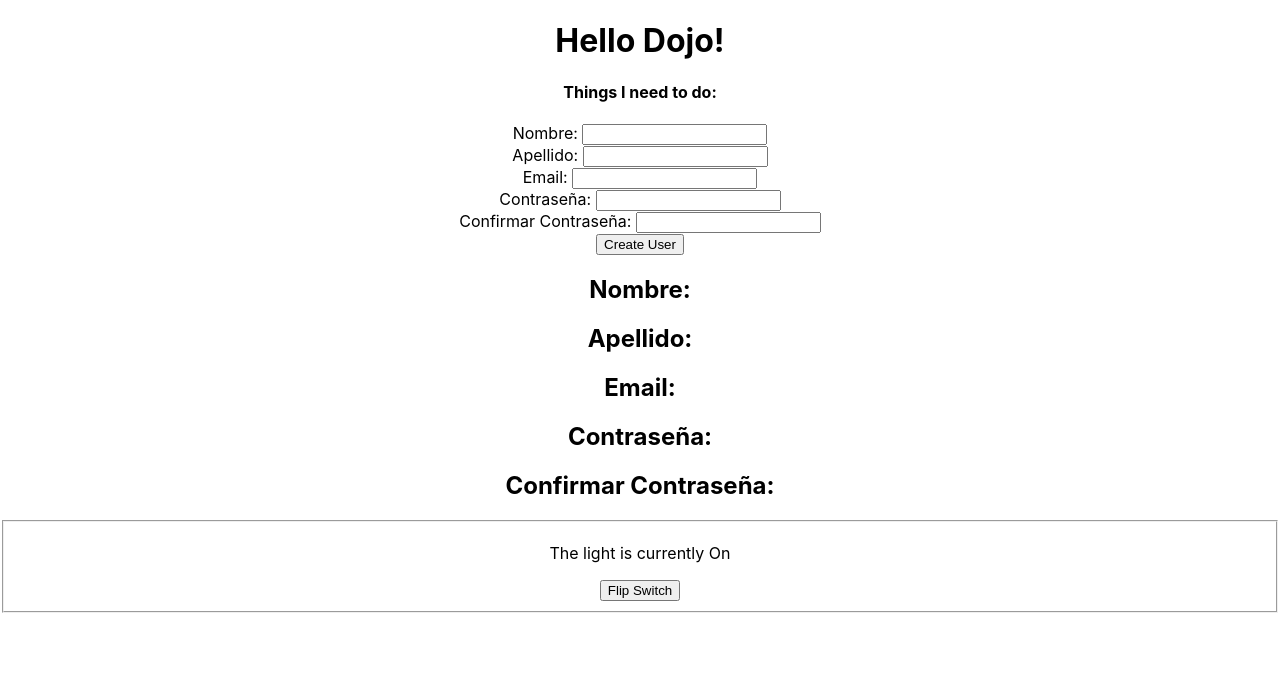
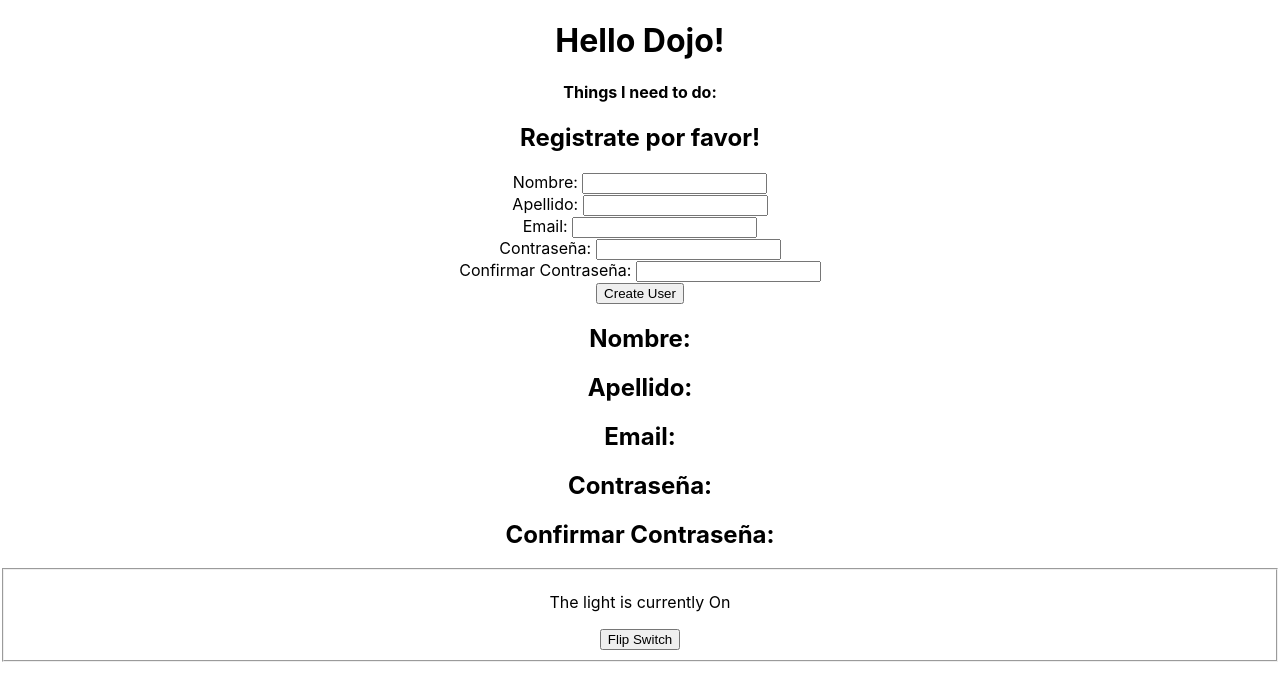
Before and after one commit to Jhomar1158-ux/Primer-React-con-JSX, a React (Create React App) app: page / in a window 1280 px wide. Shown: the top 700 px of the page. Built offline with nearby package versions, Linux system fonts and the light colour scheme; the HTML template or start-up script is replaced by a standard one.

Commit message:
Operador Ternario

```diff
--- a/src/componentes/Formulario.jsx
+++ b/src/componentes/Formulario.jsx
@@ -7,17 +7,32 @@ const Formulario = props =>{
     const [email, setEmail] = useState("");
     const [password, setPassword] = useState("");
     const [confirmPassword, setConfirmPassword] =useState("");
+    const [subido, setSubido] = useState(false);
 
     const createUser = (e) => {
         e.preventDefault();
         const newUser = { firstname, lastname, password, confirmPassword };
         console.log("Welcome", newUser);
-        // setUsername("");
+        // Cambiamos el valor de nuestra var
+        setSubido(true);
     };
+
+    // const formMessage = () =>{
+    //     if(subido){
+    //         return "Has sido registrado!";
+    //     }return "Por favor, regístrate!";
+    // }
 
     return(
         <div>
             <form onSubmit={createUser}>
+                {/* Mensaje */}
+                {/* Usando el operador Ternario */}
+            {
+                subido ?
+                <h2>Gracias, te registraste!</h2> :
+                <h2>Registrate por favor!</h2>
+            }
             <div>
                 <label>Nombre: </label>
                 <input type="text" onChange={e => setFirstname(e.target.value)} value={firstname}/>
```
